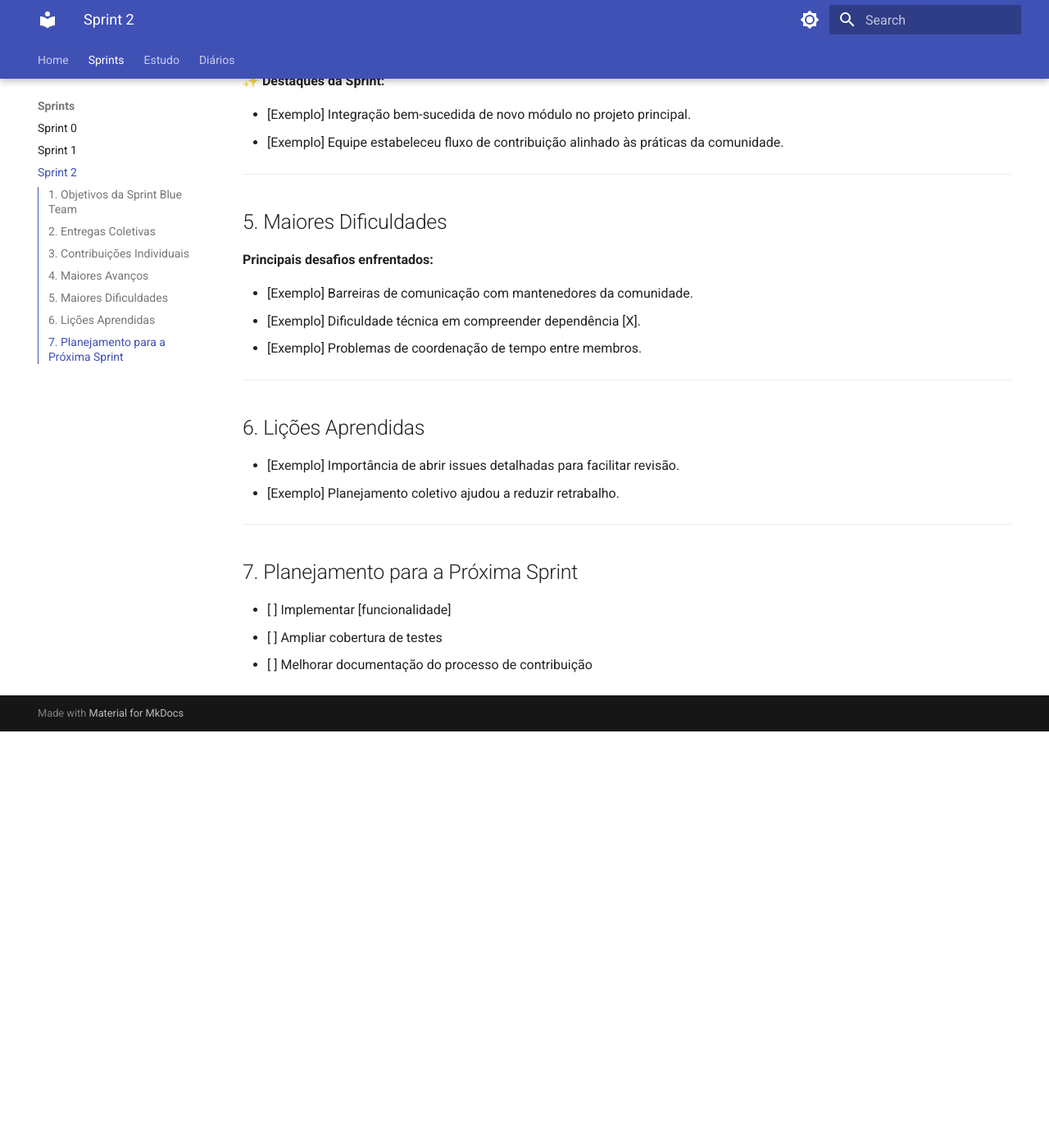
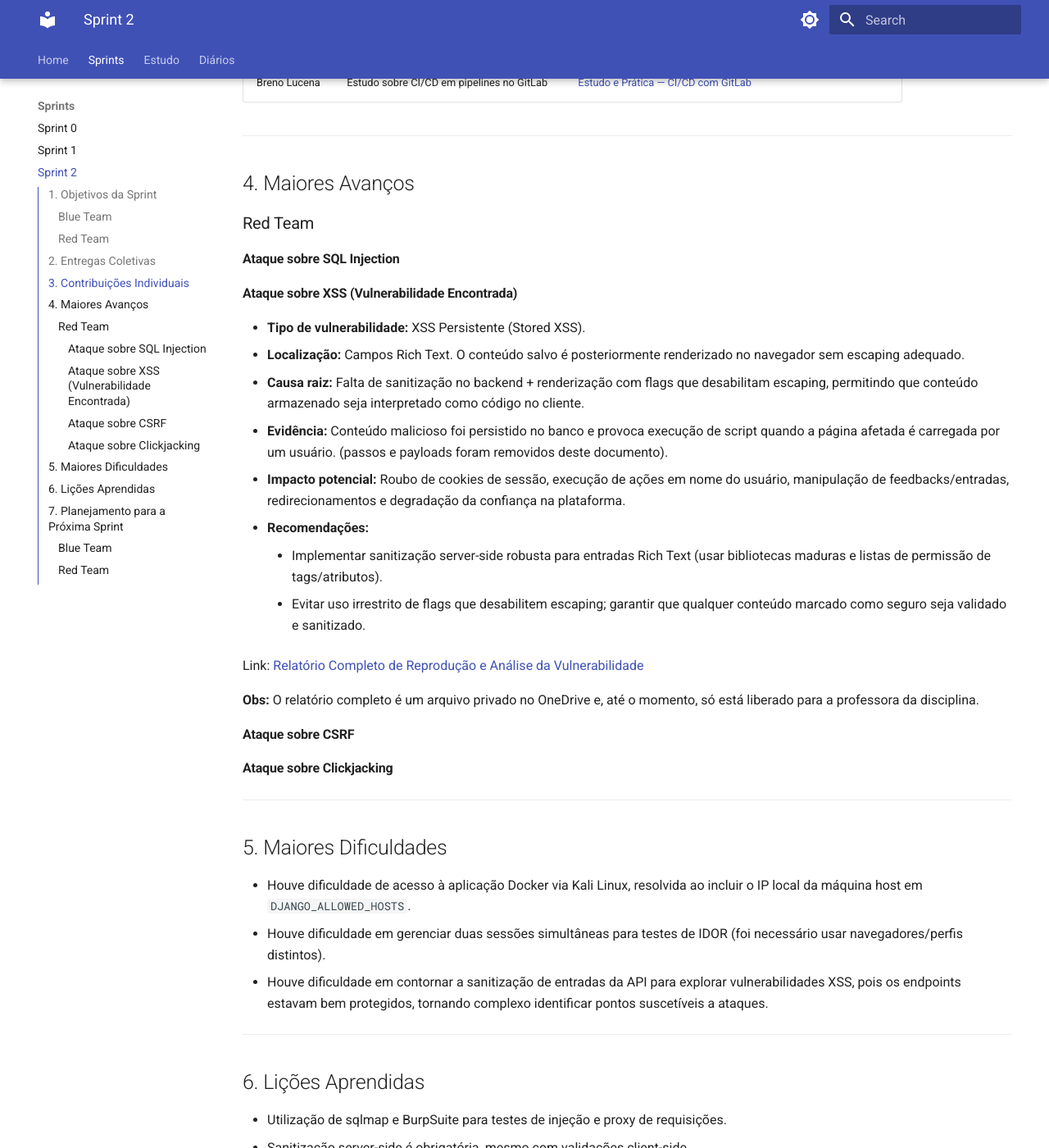
Before and after one commit to unbyytes/GCES, an MkDocs documentation site: the page built from docs/sprints/2.md, in a window 1280 px wide and 1400 px high, scrolled down 1301 px. Shown: the whole window at 82% size. Built offline with MkDocs 1.6.1 and Material for MkDocs 9.7.7, drawn with Linux system fonts in a browser that asks for light colours; before the commit the page ends 2193 px from its top, so only the background shows below that; some of the changed text lies outside the part shown.

Commit message:
docs: sprint 2 with xss attack

```diff
--- a/docs/sprints/2.md
+++ b/docs/sprints/2.md
@@ -1,74 +1,103 @@
 # 📝 Relatório de Contribuição – Sprint 2
 
 **Disciplina:** Gestão de Configuração e Evolução de Software
+
 **Equipe:** OWASP (Times Blue e Red)
-**Período da Sprint:** 23/09/2025 - 07/10/2025
+
+**Período da Sprint:** 24/09/2025 - 07/10/2025
 
 ---
 
-## 1. Objetivos da Sprint Blue Team
+## 1. Objetivos da Sprint
 
-* [ ]  O Básico do CI/CD – A Fundação
+### Blue Team
 
-- Entender o GitLab CI/CD e criar um pipeline mínimo que funcione.
-- O que é CI/CD (Integração Contínua / Entrega Contínua)?
-- Como funciona o GitLab CI/CD?
-- O que são "Runners", "Jobs", "Stages"
-- O que faz o arquivo .gitlab-ci.yml
+* O Básico do CI/CD – A Fundação
+    - Entender o GitLab CI/CD e criar um pipeline mínimo que funcione.
+    - O que é CI/CD (Integração Contínua / Entrega Contínua)?
+    - Como funciona o GitLab CI/CD?
+    - O que são "Runners", "Jobs", "Stages"
+    - O que faz o arquivo .gitlab-ci.yml
 
-* [ ] Objetivo 2 planejado
+### Red Team
 
+- Explorar ataques sobre o EJ (Red Team): SQL Injection, CSRF, XSS e Clickjacking
+- Estudar sobre:
+    - IDOR
+    - Sessões / Cookies inseguros
+    - Brute force / Rate limiting
 
 ---
 
 ## 2. Entregas Coletivas
 
-| Entrega             | Status (Concluído/Parcial/Pendente) | Link/Referência        | Observações                       |
-| ------------------- | ----------------------------------- | ---------------------- | --------------------------------- |
-| \[Funcionalidade X] | Concluído                           | \[link para PR/issue]  | Impacto na comunidade             |
-| \[Documento Y]      | Parcial                             | \[link para wiki/repo] | Necessita revisão                 |
-| \[Teste Z]          | Pendente                            | –                      | Bloqueado por dependência externa |
+| Entrega                                                             | Status (Concluído/Parcial/Pendente) | Link/Referência        | Observações                       |
+| ------------------------------------------------------------------- | ----------------------------------- | ---------------------- | --------------------------------- |
+| Análise da Plataforma sobre SQL Injection, XSS, CSRF e Clickjacking | Concluído                           |                        |                                   |
 
 ---
 
 ## 3. Contribuições Individuais
 
-| Integrante | Contribuições                             | Links (PRs, Issues, Docs) | Observações |
-| ---------- | ----------------------------------------- | ------------------------- | ----------- |
-| Nome 1     | Implementou \[feature], abriu \[X issues] | \[link PR] \[link issue]  |             |
-| Nome 2     | Revisou PRs, documentou \[tópico]         | \[link doc]               |             |
-| Nome 3     | Desenvolveu script de automação           | \[link repo]              |             |
+| Integrante        | Contribuições                             | Links (PRs, Issues, Docs) | Observações |
+| ----------------- | ----------------------------------------- | ------------------------- | ----------- |
+| Mateus Vieira     | Documentação de Vulnerabilidade XSS V1.0  | [Análise sobre XSS (Vulnerabilidade Encontrada)](#análise-sobre-xss-vulnerabilidade-encontrada)               |             |
+| Breno Lucena      | Estudo sobre CI/CD em pipelines no GitLab | [Estudo e Prática — CI/CD com GitLab](https://unbyytes.github.io/GCES/estudo/ci-cd/)  |             |
 
 ---
 
 ## 4. Maiores Avanços
 
-✨ **Destaques da Sprint:**
+### Red Team
 
-* \[Exemplo] Integração bem-sucedida de novo módulo no projeto principal.
-* \[Exemplo] Equipe estabeleceu fluxo de contribuição alinhado às práticas da comunidade.
+#### Ataque sobre SQL Injection
+
+#### Ataque sobre XSS (Vulnerabilidade Encontrada)
+
+* **Tipo de vulnerabilidade:** XSS Persistente (Stored XSS).
+* **Localização:** Campos Rich Text. O conteúdo salvo é posteriormente renderizado no navegador sem escaping adequado.
+* **Causa raiz:** Falta de sanitização no backend + renderização com flags que desabilitam escaping, permitindo que conteúdo armazenado seja interpretado como código no cliente.
+* **Evidência:** Conteúdo malicioso foi persistido no banco e provoca execução de script quando a página afetada é carregada por um usuário. (passos e payloads foram removidos deste documento).
+* **Impacto potencial:** Roubo de cookies de sessão, execução de ações em nome do usuário, manipulação de feedbacks/entradas, redirecionamentos e degradação da confiança na plataforma.
+* **Recomendações:**
+    * Implementar sanitização server-side robusta para entradas Rich Text (usar bibliotecas maduras e listas de permissão de tags/atributos).
+    * Evitar uso irrestrito de flags que desabilitem escaping; garantir que qualquer conteúdo marcado como seguro seja validado e sanitizado.
+
+Link: [Relatório Completo de Reprodução e Análise da Vulnerabilidade](https://unbbr-my.sharepoint.com/:b:/g/personal/221008703_aluno_unb_br/ESkTAolLP5ZHqdUQFBZEjyAB9DxryON9Fn3o2vW0_7rRzA)
+
+**Obs:** O relatório completo é um arquivo privado no OneDrive e, até o momento, só está liberado para a professora da disciplina.
+
+#### Ataque sobre CSRF
+
+#### Ataque sobre Clickjacking
 
 ---
 
 ## 5. Maiores Dificuldades
 
-**Principais desafios enfrentados:**
-
-* \[Exemplo] Barreiras de comunicação com mantenedores da comunidade.
-* \[Exemplo] Dificuldade técnica em compreender dependência \[X].
-* \[Exemplo] Problemas de coordenação de tempo entre membros.
+* Houve dificuldade de acesso à aplicação Docker via Kali Linux, resolvida ao incluir o IP local da máquina host em `DJANGO_ALLOWED_HOSTS`.
+* Houve dificuldade em gerenciar duas sessões simultâneas para testes de IDOR (foi necessário usar navegadores/perfis distintos).
+* Houve dificuldade em contornar a sanitização de entradas da API para explorar vulnerabilidades XSS, pois os endpoints estavam bem protegidos, tornando complexo identificar pontos suscetíveis a ataques.
 
 ---
 
 ## 6. Lições Aprendidas
 
-* \[Exemplo] Importância de abrir issues detalhadas para facilitar revisão.
-* \[Exemplo] Planejamento coletivo ajudou a reduzir retrabalho.
+* Utilização de sqlmap e BurpSuite para testes de injeção e proxy de requisições.
+* Sanitização server-side é obrigatória, mesmo com validações client-side.
+* Rich Text com renderização sem escape aumenta risco de XSS persistente.
+* Ferramentas automatizadas (ex.: sqlmap) ajudam na triagem; análise manual ainda é necessária.
 
 ---
 
 ## 7. Planejamento para a Próxima Sprint
 
-* [ ] Implementar \[funcionalidade]
-* [ ] Ampliar cobertura de testes
-* [ ] Melhorar documentação do processo de contribuição
+### Blue Team
+
+### Red Team
+
+* Explorar Ataques:
+    * IDOR
+    * Sessão (Cookies)
+    * Rate-limit / Fuzzing
+* Simular phishing no contexto da plataforma
--- a/mkdocs.yml
+++ b/mkdocs.yml
@@ -17,13 +17,15 @@ nav:
       - Mateus Vieira (221008703):
           - Sprint 0: diarios/221008703/0.md
           - Sprint 1: diarios/221008703/1.md
+          - Sprint 2: diarios/221008703/2.md
       - Júlio Costa (211031744):
           - Sprint 0: diarios/211031744/0.md
           - Sprint 1: diarios/211031744/1.md
           - Sprint 2: diarios/211031744/2.md
       - Marcus Vinicius (211031403):
           - Sprint 0: diarios/211031403/Sprint-0.md
-          - Sprint 1: "diarios/211031403/Sprint 1.md"
+          - Sprint 1: diarios/211031403/Sprint 1.md
+          - Sprint 2: diarios/211031403/Sprint-2.md
       - Breno Lucena (202017343):
           - Sprint 0: diarios/202017343/202017343.md
           - Sprint 1: diarios/202017343/1.md
```
